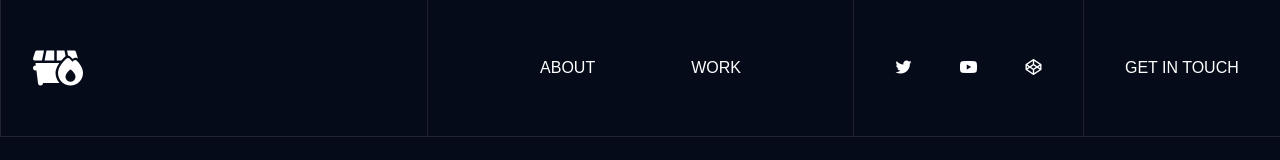
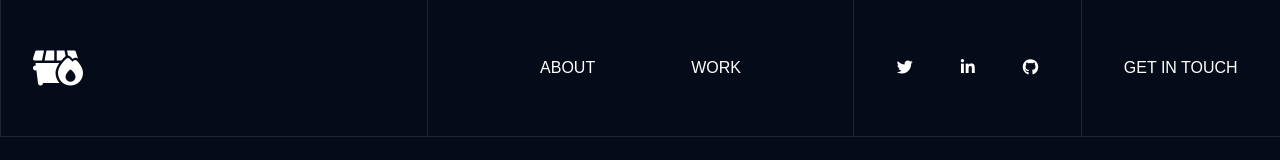
Before and after one commit to mayanksharma-1/homepage, a React (Vite) app: page / in a window 1280 px wide. Shown: the top 160 px of the page. Built offline with nearby package versions, Linux system fonts and the light colour scheme.

Commit message:
Add proper links to the navbar

```diff
--- a/src/components/Data.jsx
+++ b/src/components/Data.jsx
@@ -1,7 +1,7 @@
 const data = [
   {
     image: 'https://i.gyazo.com/bd2c3be7fd2c655306b698dcc52222e0.png',
-    title: 'Better Clipboard Chrome Extension',
+    title: 'Better Clipboard',
     text: `-Designed and implemented a Chrome extension using JavaScript, HTML, and CSS to enhance
 clipboard management. \n
 - Key features include capturing user-selected text, storing the three most recent snippets using
@@ -12,7 +12,7 @@ interaction.`,
   },
   {
     image: 'https://i.gyazo.com/031e6fb05cbbdc4c5fe0aa8c1c7fa249.png',
-    title: 'ShopAPI',
+    title: 'Shop-API',
     text: `-Built a backend API adhering to RESTful principles using Node.js, Express.js, and MongoDB. \n
 -The API provides comprehensive CRUD operations for efficient management of product \n
 -information, demonstrating skills in API design, server-side development, and database interactions.`,
--- a/src/components/NavSocial.jsx
+++ b/src/components/NavSocial.jsx
@@ -3,14 +3,14 @@ import React from 'react';
 const NavSocial = () => {
   return (
     <div id="nav-social-section" className="nav-section">
-      <a href="#">
+      <a href="http://x.com/mayanksharmatwt">
         <i className="fa-brands fa-twitter"></i>
       </a>
-      <a href="https://www.youtube.com/c/Hyperplexed" target="_blank" rel="noreferrer">
-        <i className="fa-brands fa-youtube"></i>
+      <a href="https://www.linkedin.com/in/thisismayanksharma/" target="_blank" rel="noreferrer">
+        <i class="fa-brands fa-linkedin-in"></i>
       </a>
-      <a href="#">
-        <i className="fa-brands fa-codepen"></i>
+      <a href="https://github.com/mayanksharma-1">
+        <i className="fa-brands fa-github"></i>
       </a>
     </div>
   );
```
